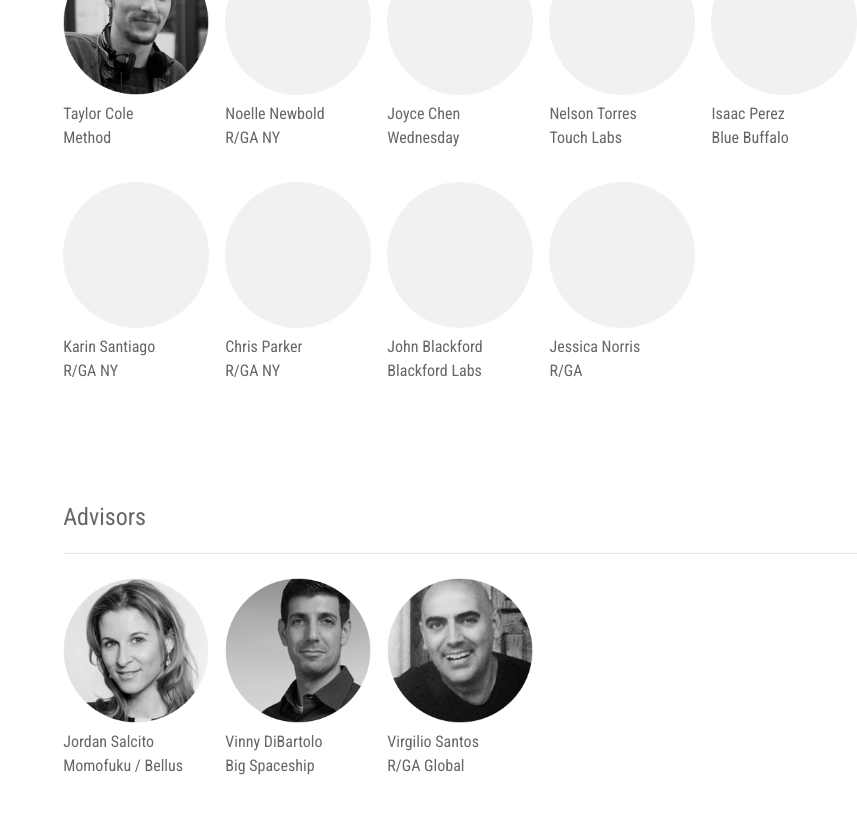
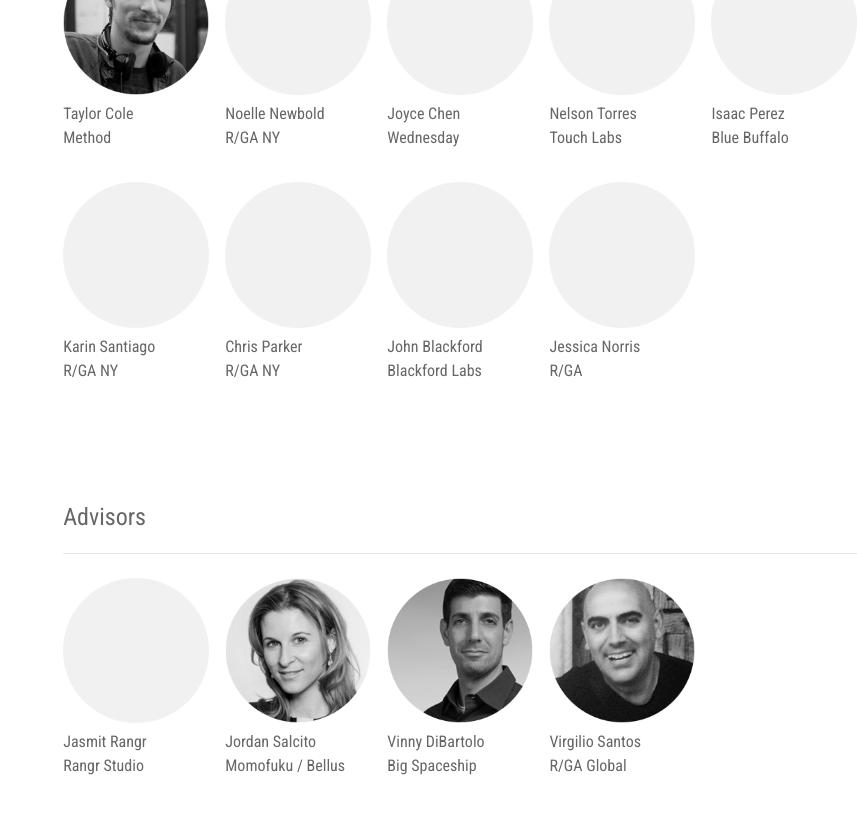
Before and after one commit to amintorres/lumaproject, a Jekyll site: the page built from index.html, in a window 1280 px wide and 900 px high, scrolled down 1933 px. Shown: the top 814 px of the window, without its empty margins (423-1280 px from the left). Built offline with Jekyll 4.4.1, drawn with Linux system fonts in a browser that asks for light colours.

Commit message:
adds Jasmit again.

```diff
--- a/index.html
+++ b/index.html
@@ -91,6 +91,9 @@ people:
       company: "R/GA"
       image: "circle.png"
   Advisors:
+    - name: "Jasmit Rangr"
+      company: "Rangr Studio"
+      image: "circle.png"
     - name: "Jordan Salcito"
       company: "Momofuku / Bellus"
       image: "jordan.png"
```
